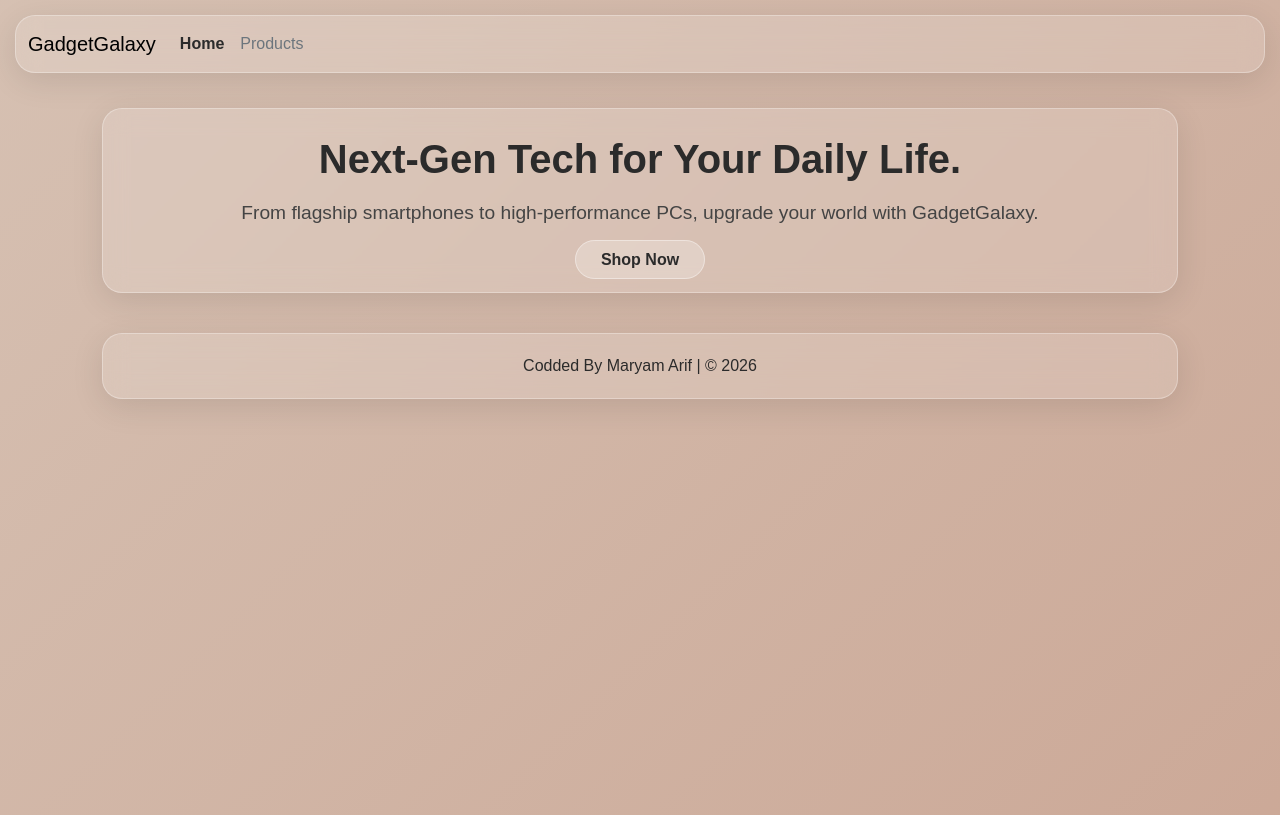
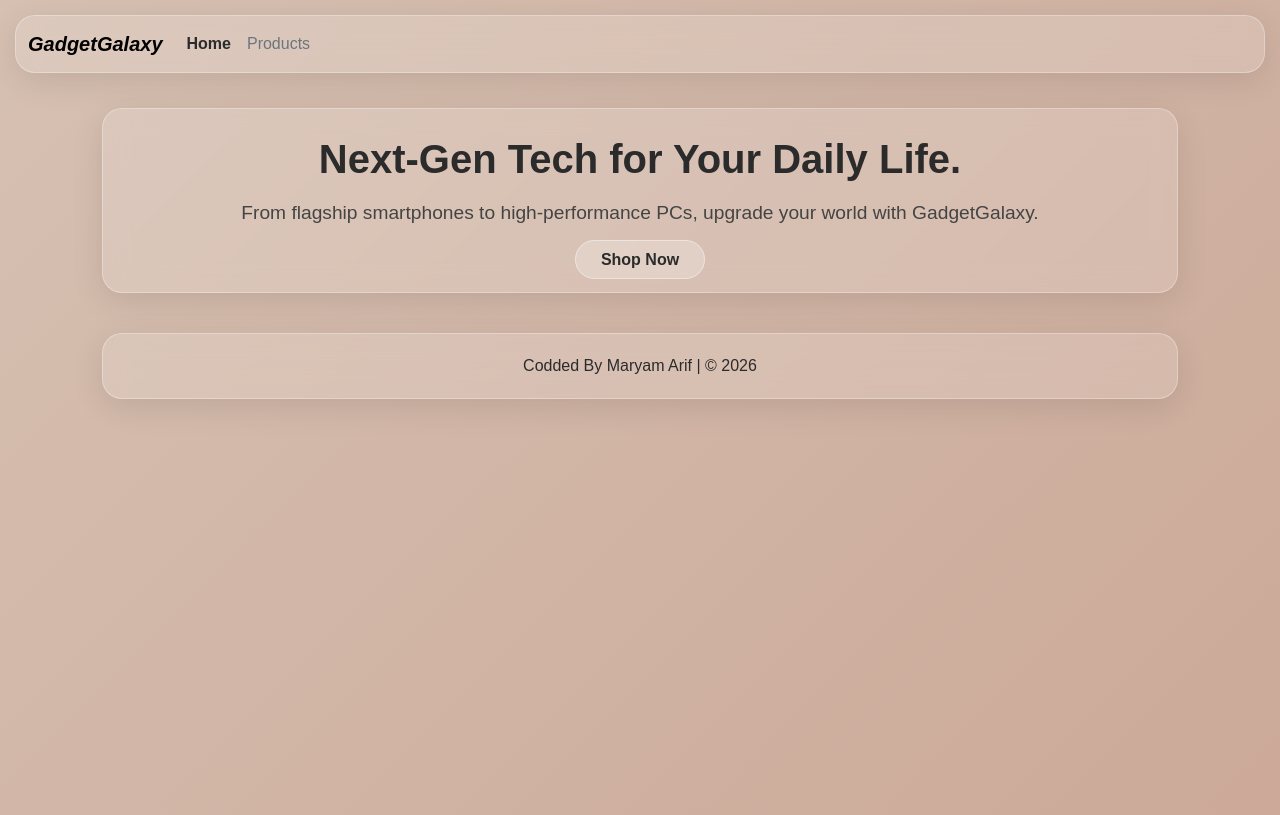
Before and after one commit to maryam-arif-dev/GadgetGalaxy-React-Project, a React (Vite) app in the folder gadgetgalaxy-react-project/: page / in a window 1280 px wide. Built offline with nearby package versions, Linux system fonts and the light colour scheme.

Commit message:
style: Improve navbar-brand style
- Set a custom-brand class for brand navbar to add custom styles
-  Set font family for navbar brand
- Make the fond bolder and oblique

```diff
--- a/gadgetgalaxy-react-project/src/components/NavBar.jsx
+++ b/gadgetgalaxy-react-project/src/components/NavBar.jsx
@@ -5,7 +5,7 @@ export default function NavBar() {
   return (
     <nav className="navbar navbar-expand-lg">
       <div className="container-fluid">
-        <NavLink to="/" className="navbar-brand">
+        <NavLink to="/" className="navbar-brand custom-brand">
           GadgetGalaxy
         </NavLink>
         <button
--- a/gadgetgalaxy-react-project/src/styles/index.css
+++ b/gadgetgalaxy-react-project/src/styles/index.css
@@ -41,6 +41,11 @@ body {
   padding: 20px;
   margin: 20px;
   font-family: "Poppins", sans-serif;
+}
+.custom-brand {
+  font-family: "Poppins", sans-serif;
+  font-weight: bolder;
+  font-style: oblique;
 }
 .glass-card {
   background: rgba(255, 255, 255, 0.2) !important;
```
